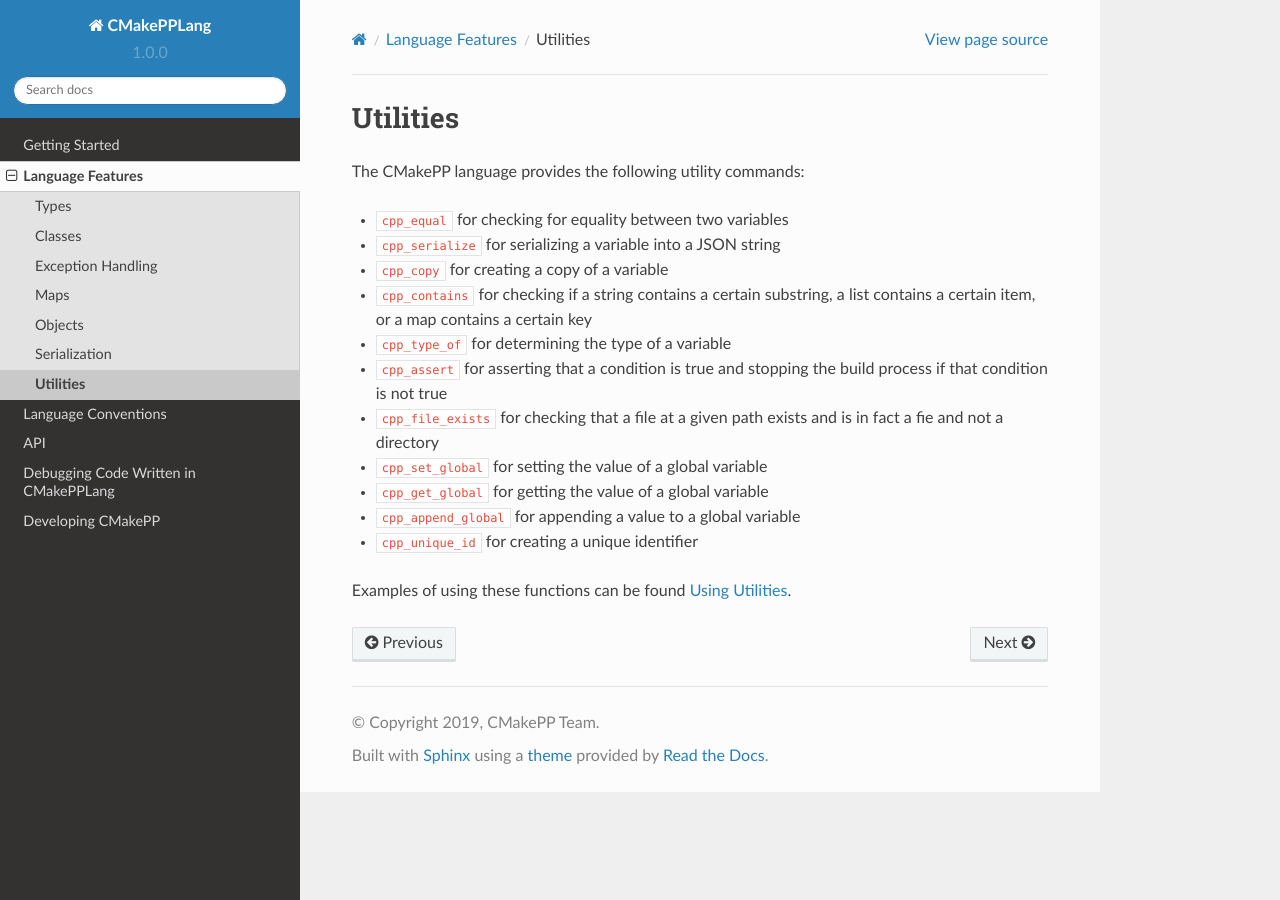
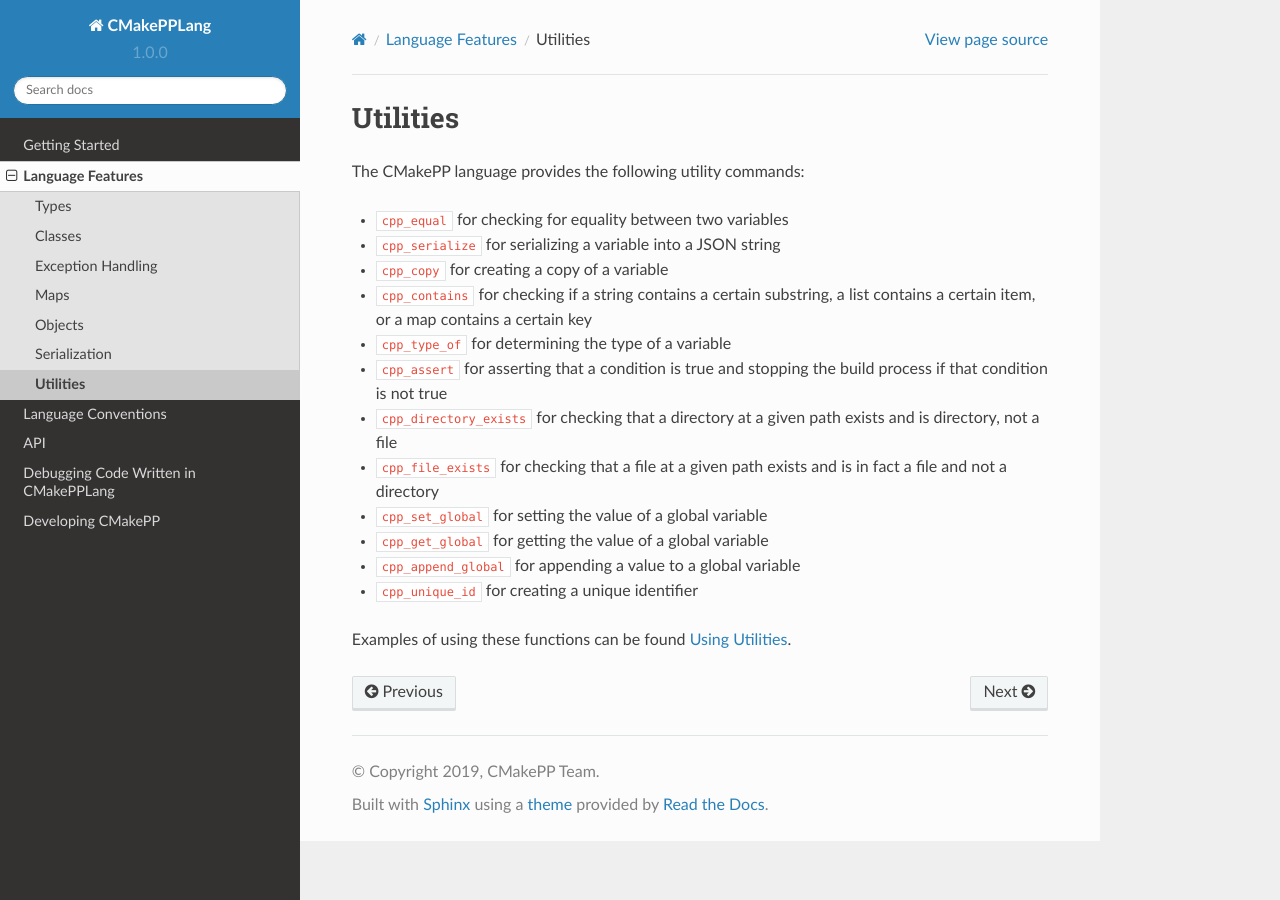
Before and after one commit to CMakePP/CMakePPLang, a Sphinx documentation site: the page built from docs/source/features/utilities.rst, in a window 1280 px wide. Built offline with Sphinx 7.4.7 and the Read the Docs theme 2.0.0, drawn with Linux system fonts in a browser that asks for light colours.

Commit message:
Add function to utility function list in docs [skip ci]

```diff
--- a/docs/source/features/utilities.rst
+++ b/docs/source/features/utilities.rst
@@ -12,8 +12,10 @@ The CMakePP language provides the following utility commands:
 - ``cpp_type_of`` for determining the type of a variable
 - ``cpp_assert`` for asserting that a condition is true and stopping the
   build process if that condition is not true
+- ``cpp_directory_exists`` for checking that a directory at a given path
+  exists and is directory, not a file
 - ``cpp_file_exists`` for checking that a file at a given path exists and is
-  in fact a fie and not a directory
+  in fact a file and not a directory
 - ``cpp_set_global`` for setting the value of a global variable
 - ``cpp_get_global`` for getting the value of a global variable
 - ``cpp_append_global`` for appending a value to a global variable
```
